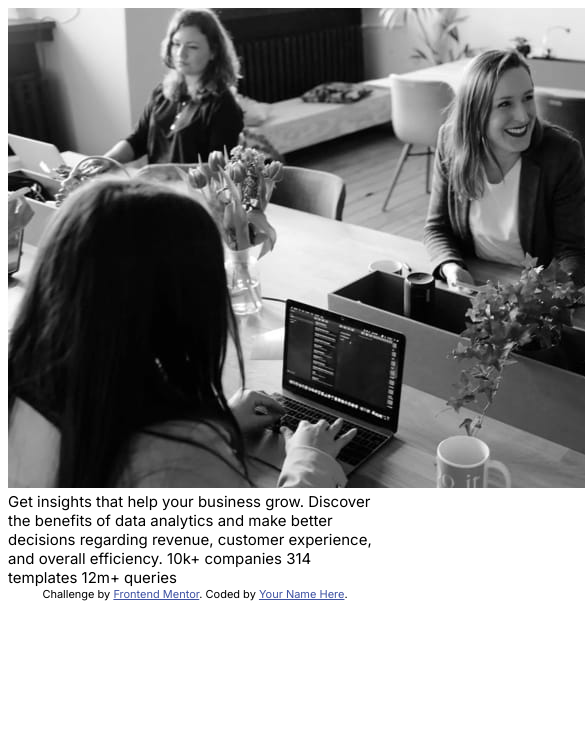
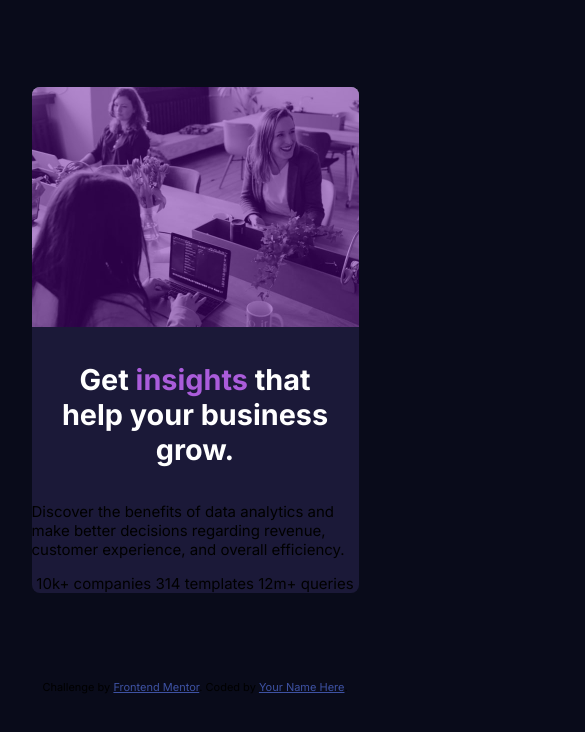
Before and after one commit to niraj-kumar-r/stats-preview-frontendmentor, a plain HTML site: page index.html in a window 390 px wide. Shown: the top 732 px of the page, 585 px wide, since content can reach past the window. Drawn offline with Linux system fonts and the light colour scheme.

Commit message:
added h1 and properly positioned image for mobile site only

```diff
--- a/app/style.css
+++ b/app/style.css
@@ -1,10 +1,10 @@
 *,
 *::after,
-*::before{
+*::before {
   box-sizing: border-box;
 }
 
-:root{
+:root {
   --main-bg-color: hsl(233, 47%, 7%);
   /* very dark blue */
   --card-bg-color: hsl(244, 38%, 16%);
@@ -17,15 +17,63 @@
   /* slightly transparent white */
   --stat-heading-color: hsla(0, 0%, 100%, 0.6);
   /* slightly more transparent white */
+}
+
+body {
+  font-size: 0.9375rem;
+  font-family: "Inter", sans-serif;
+  /*  font-family: 'Lexend Deca', sans-serif; */
+
+  background-color: var(--main-bg-color);
+}
+
+.main-card {
+  display: flex;
+  width: 20.4375rem;
+  margin: 5.4375rem auto;
+  flex-direction: column;
+  align-items: center;
+  background-color: var(--card-bg-color);
+
+  border-radius: 0.5rem;
 
 }
 
-body{
-    font-size: 15px;
-    font-family: 'Inter', sans-serif;
-    /*  font-family: 'Lexend Deca', sans-serif; */
+.happy-customer-picture-container{
+  position: relative;
+  margin: 0rem auto 1rem;
 }
 
-.main-card{
+.happy-customer-picture{
+  display: block;
+  width: 20.4375rem;
+  height: 100%;
+  border-top-left-radius: 0.5rem;
+  border-top-right-radius: 0.5rem;
 
 }
+.happy-customer-picture-container::after{
+  position: absolute;
+  content: "";
+  background-color: hsla(277, 100%, 30%, 0.45);
+  border-top-right-radius: 0.5rem;
+  border-top-left-radius: 0.5rem;
+  top: 0;
+  left: 0;
+  width: 20.4375rem;
+  height: 100%;
+
+
+}
+h1{
+  color: var(--main-heading-and-stats-color);
+  font-size: 1.8rem;
+  text-align: center;
+  width: 10.2em;
+  /* background-color: red; */
+}
+
+.heading-insight-accent{
+  display: inline;
+  color: var(--accent-color);
+}
--- a/index.html
+++ b/index.html
@@ -7,7 +7,6 @@
   <link rel="icon" type="image/png" sizes="32x32" href="./images/favicon-32x32.png">
 
   <title>Niraj Kumar | Frontend Mentor | Stats preview card component</title>
-
   <!-- Feel free to remove these styles or customise in your own stylesheet 👍 -->
   <style>
     .attribution { font-size: 11px; text-align: center; }
@@ -25,20 +24,33 @@
 </head>
 <body>
 
-  <div class="main-card">
+  <main class="main-card">
 
-    <img src="images/image-header-mobile.jpg" alt="pic of a happy business owner who beniffeted from the insights gained">
+    <div class="happy-customer-picture-container">
+      <picture>
+        <source media="(max-width: 400px)" srcset="images/image-header-mobile.jpg">
+        <img src="images/image-header-desktop.jpg" alt="a happy business owner benifiting from the insights gained" class="happy-customer-picture">
+      </picture>
+      <!-- picture element loads only what is required instead of loading everything and hiding it-->
+    </div>
 
+    <h1>
+      Get
+      <div class="heading-insight-accent">
+        insights
+      </div>
+      that help your business grow.
+    </h1>
 
-    Get insights that help your business grow.
-
-    Discover the benefits of data analytics and make better decisions regarding revenue, customer
-    experience, and overall efficiency.
+    <p>
+      Discover the benefits of data analytics and make better decisions regarding revenue, customer
+      experience, and overall efficiency.
+    </p>
 
     10k+ companies
     314 templates
     12m+ queries
-  </div>
+  </main>
 
   <div class="attribution">
       Challenge by <a href="https://www.frontendmentor.io?ref=challenge" target="_blank">Frontend Mentor</a>.
```
Lines whose indentation alone changed are shown as unchanged.
